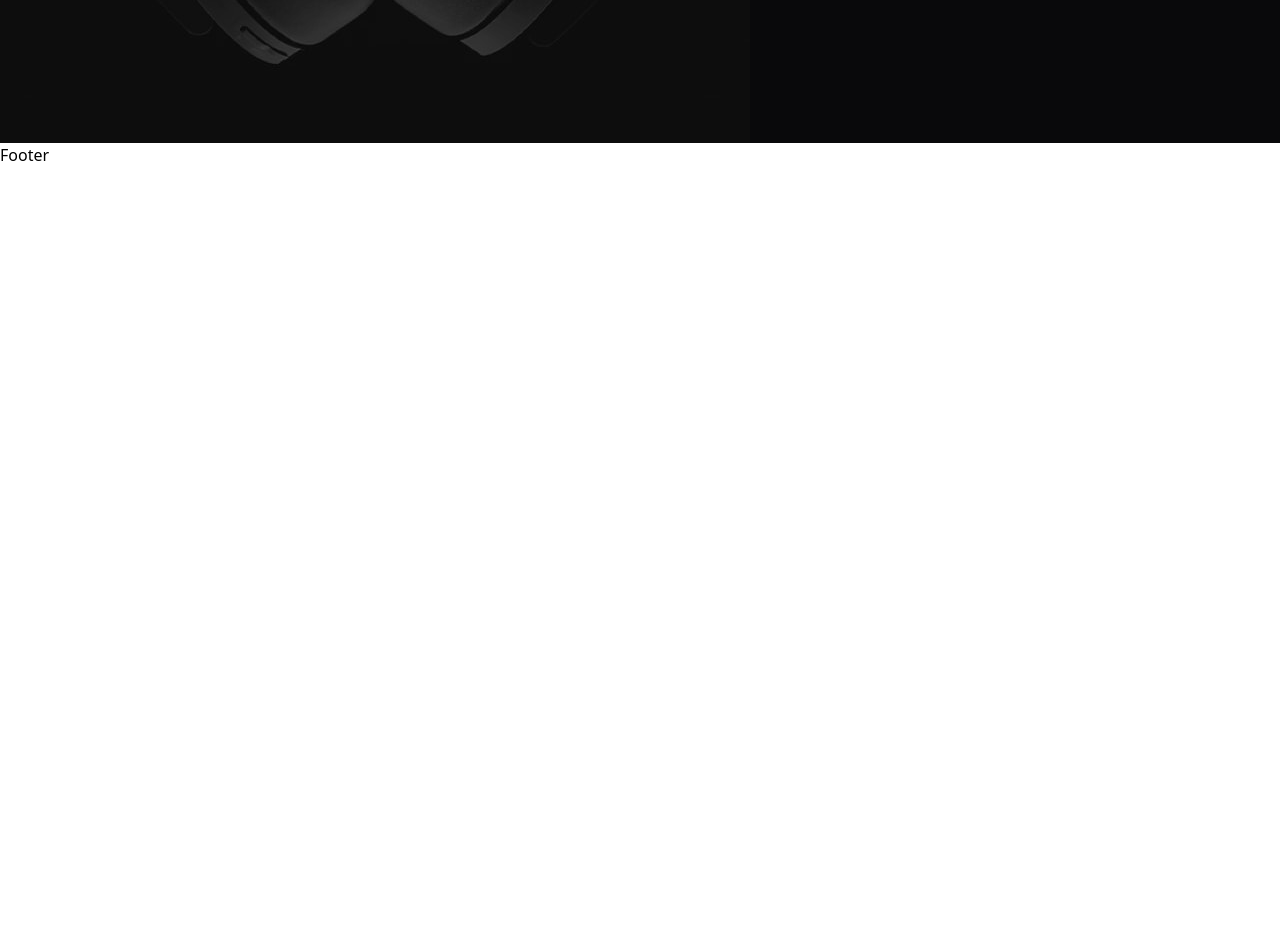
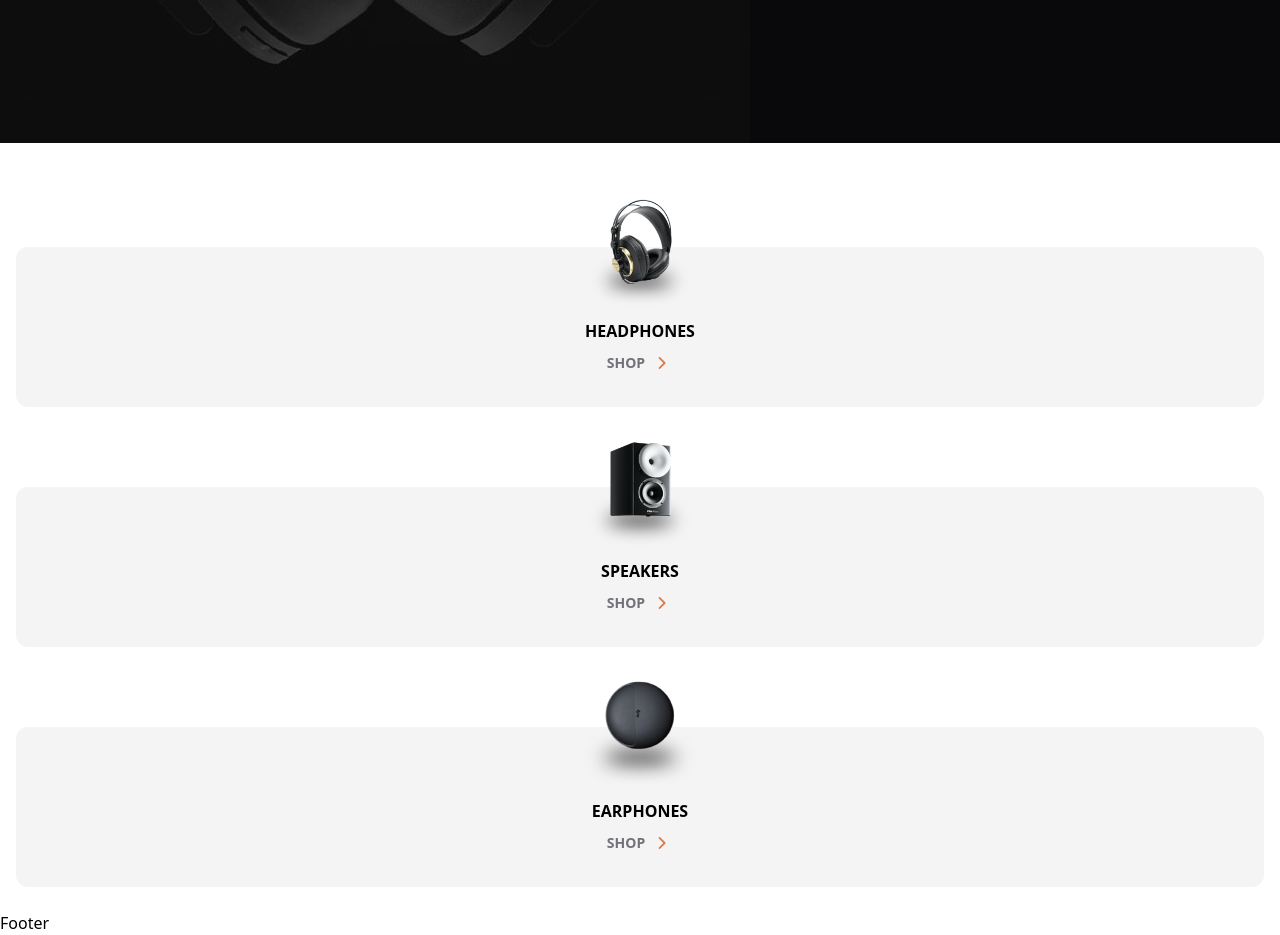
Before and after one commit to jordanheve/audiophile-e-commerce-website, a React (Vite) app: page / in a window 1280 px wide. Shown: the part 1057-1992 px from the top of the page. Before the commit the page ends 1224 px from the top, so only its background shows below. Built offline with nearby package versions, Linux system fonts and the light colour scheme.

Commit message:
added CategoryOptions component in home page

```diff
--- /dev/null
+++ b/src/components/CategoryOption.tsx
@@ -0,0 +1,25 @@
+import { ChevronRightIcon } from "@heroicons/react/20/solid"
+type CategoryOptionProps = {
+  categoryName: string;
+  categoryUrl: string;
+  imageUrl: string;
+}
+export default function CategoryOption({categoryName, categoryUrl, imageUrl}  : CategoryOptionProps) {
+return (
+  <div className="h-56 mt-4 p-4 flex relative  justify-between flex-col items-center ">
+      <div className="z-10 text-center flex flex-col gap-2  uppercase">
+
+       <img src={imageUrl}
+          alt={categoryName}
+          className="h-28"
+          />
+      <h4 className="font-semibold ">{categoryName}</h4>
+        <a className="font-semibold text-sm text-zinc-500 flex gap-1 justify-center items-center" href={categoryUrl}>
+          <span >Shop</span>
+          <ChevronRightIcon className="h-6 w-6 text-custom-orange" />
+          </a>
+      </div>
+      <div className="absolute bg-zinc-100 rounded-xl h-40  z-0 bottom-0 left-4 right-4"></div>
+  </div>
+  )
+}
--- /dev/null
+++ b/src/components/CategoryOptions.tsx
@@ -0,0 +1,11 @@
+import CategoryOption from "./CategoryOption";
+
+export default function CategoryOptions() {
+  return (
+    <section className="py-6">
+        <CategoryOption categoryName="Headphones" categoryUrl="/headphones" imageUrl="\assets\shared\desktop\image-category-thumbnail-headphones.png" />
+        <CategoryOption categoryName="Speakers" categoryUrl="/speakers" imageUrl="\assets\shared\desktop\image-category-thumbnail-speakers.png" />
+        <CategoryOption categoryName="Earphones" categoryUrl="/speakers" imageUrl="\assets\shared\desktop\image-category-thumbnail-earphones.png" />
+    </section>
+  )
+}
--- a/src/main.tsx
+++ b/src/main.tsx
@@ -33,7 +33,7 @@ const router = createBrowserRouter([
 ReactDOM.createRoot(document.getElementById('root')!).render(
   <React.StrictMode>
     <Header/>
-    <main className='bg-zinc-50'>
+    <main className='bg-white'>
     <RouterProvider router={router}/>
     </main>
     <Footer/>
--- a/src/pages/Home.tsx
+++ b/src/pages/Home.tsx
@@ -1,10 +1,11 @@
+import CategoryOptions from "../components/CategoryOptions";
 import MainSection from "../components/home/MainSection";
 
 export default function Home() {
   return (
     <div>
       <MainSection />
-
+      <CategoryOptions />
     </div>
   )
 }
```
